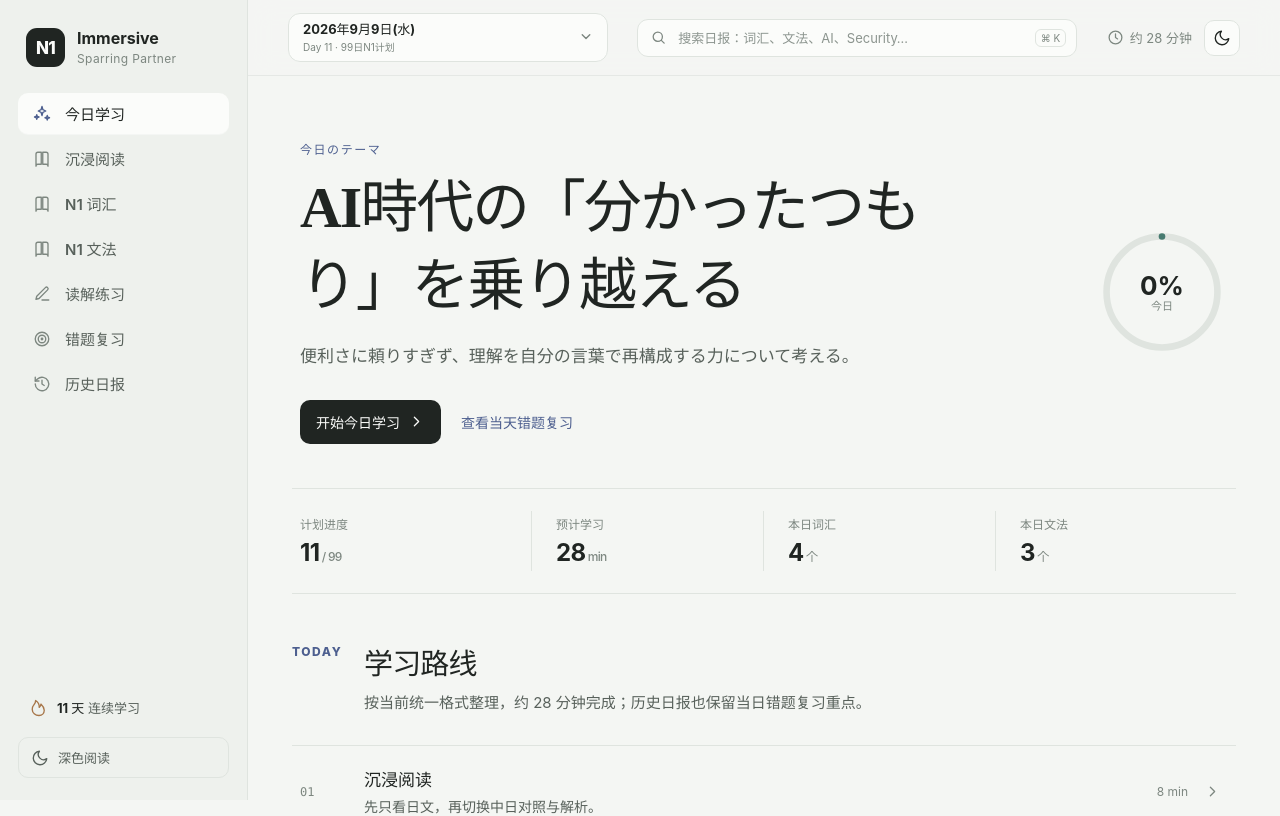
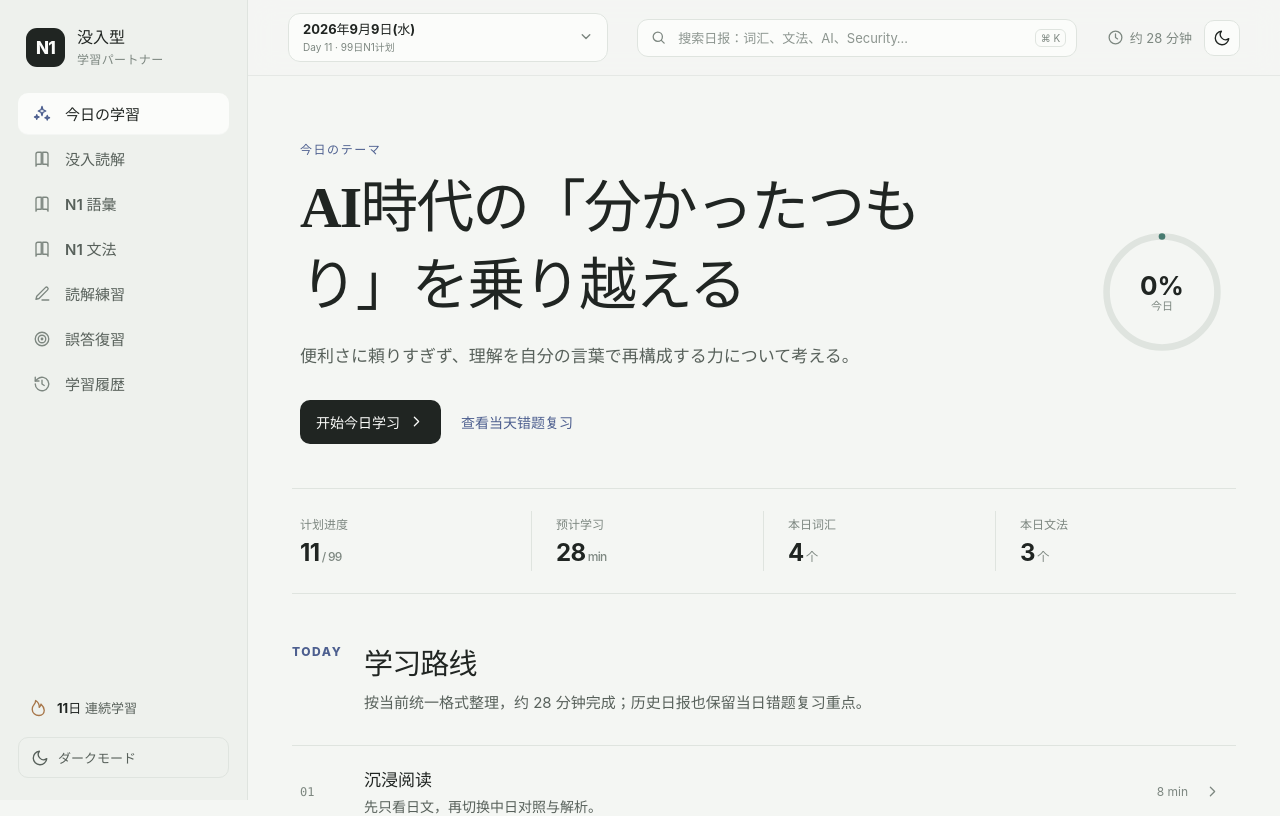
Before and after one commit to kai987/Japanese-N1-Immersive-Sparring-Partner, a React (Vite) app: page / in a window 1280 px wide. Shown: the top 816 px of the page. Built offline with nearby package versions, Linux system fonts and the light colour scheme.

Commit message:
i18n: localize sidebar UI to Japanese
Translate the sidebar brand, navigation labels, mobile shortcuts, streak text, and theme toggle to Japanese.

```diff
--- a/src/App.tsx
+++ b/src/App.tsx
@@ -16,13 +16,13 @@ const initialProgress: StoredProgress = {
 }
 
 const navigation: { id: SectionId; label: string; short: string }[] = [
-  { id: 'today', label: '今日学习', short: '今日' },
-  { id: 'immersion', label: '沉浸阅读', short: '阅读' },
-  { id: 'vocabulary', label: 'N1 词汇', short: '词汇' },
+  { id: 'today', label: '今日の学習', short: '今日' },
+  { id: 'immersion', label: '没入読解', short: '没入' },
+  { id: 'vocabulary', label: 'N1 語彙', short: '語彙' },
   { id: 'grammar', label: 'N1 文法', short: '文法' },
-  { id: 'reading', label: '读解练习', short: '读解' },
-  { id: 'review', label: '错题复习', short: '复习' },
-  { id: 'history', label: '历史日报', short: '历史' },
+  { id: 'reading', label: '読解練習', short: '読解' },
+  { id: 'review', label: '誤答復習', short: '復習' },
+  { id: 'history', label: '学習履歴', short: '履歴' },
 ]
 
 function Icon({ name, size = 20 }: { name: string; size?: number }) {
@@ -163,10 +163,10 @@ export default function App() {
       <aside className={`sidebar ${mobileNavOpen ? 'open' : ''}`}>
         <div className="brand" onClick={() => openLesson(latestLesson.date)} role="button" tabIndex={0}>
           <div className="brand-mark">N1</div>
-          <div><strong>Immersive</strong><span>Sparring Partner</span></div>
+          <div><strong>没入型</strong><span>学習パートナー</span></div>
         </div>
 
-        <nav className="side-nav" aria-label="主要导航">
+        <nav className="side-nav" aria-label="メインナビゲーション">
           {navigation.map((item) => (
             <button key={item.id} className={active === item.id ? 'nav-item active' : 'nav-item'} onClick={() => go(item.id)}>
               <span className="nav-icon"><Icon name={item.id === 'today' ? 'spark' : item.id === 'history' ? 'history' : item.id === 'reading' ? 'pen' : item.id === 'review' ? 'target' : 'book'} size={18} /></span>
@@ -176,19 +176,19 @@ export default function App() {
         </nav>
 
         <div className="sidebar-bottom">
-          <div className="mini-streak"><Icon name="flame" size={18} /><span><strong>{streakDisplay} 天</strong> 连续学习</span></div>
-          <button className="theme-toggle" onClick={() => setTheme(theme === 'light' ? 'dark' : 'light')} aria-label="切换深浅色模式">
+          <div className="mini-streak"><Icon name="flame" size={18} /><span><strong>{streakDisplay}日</strong> 連続学習</span></div>
+          <button className="theme-toggle" onClick={() => setTheme(theme === 'light' ? 'dark' : 'light')} aria-label="表示テーマを切り替える">
             <Icon name={theme === 'light' ? 'moon' : 'sun'} size={18} />
-            <span>{theme === 'light' ? '深色阅读' : '浅色阅读'}</span>
+            <span>{theme === 'light' ? 'ダークモード' : 'ライトモード'}</span>
           </button>
         </div>
       </aside>
 
-      {mobileNavOpen ? <button className="mobile-overlay" aria-label="关闭导航" onClick={() => setMobileNavOpen(false)} /> : null}
+      {mobileNavOpen ? <button className="mobile-overlay" aria-label="ナビゲーションを閉じる" onClick={() => setMobileNavOpen(false)} /> : null}
 
       <main className="main">
         <header className="topbar">
-          <button className="mobile-menu" onClick={() => setMobileNavOpen(true)} aria-label="打开导航"><Icon name="menu" /></button>
+          <button className="mobile-menu" onClick={() => setMobileNavOpen(true)} aria-label="ナビゲーションを開く"><Icon name="menu" /></button>
           <DateDropdown date={lesson.date} day={lesson.day} activeSection={active} onOpen={openLesson} />
           <DailySearch onOpen={openLesson} />
           <div className="topbar-actions">
@@ -416,7 +416,7 @@ export default function App() {
         </div>
       </main>
 
-      <nav className="mobile-bottom-nav" aria-label="移动端快捷导航">
+      <nav className="mobile-bottom-nav" aria-label="モバイルクイックナビゲーション">
         {navigation.slice(0, 5).map((item) => <button key={item.id} className={active === item.id ? 'active' : ''} onClick={() => go(item.id)}><span>{item.short}</span></button>)}
       </nav>
     </div>
```
